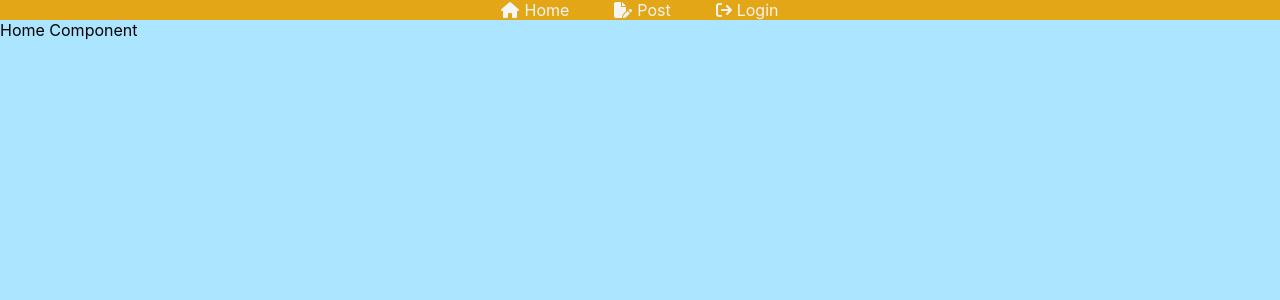
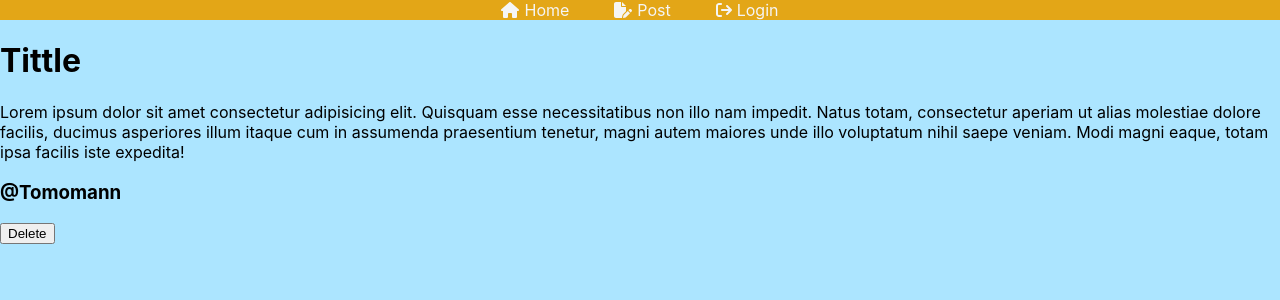
Before and after one commit to Tomoko-hub/blog-with-react-and-firebase, a React (Create React App) app: page / in a window 1280 px wide. Shown: the top 300 px of the page. Built offline with nearby package versions, Linux system fonts and the light colour scheme.

Commit message:
Edit HomeComponent

```diff
--- a/src/components/Home.jsx
+++ b/src/components/Home.jsx
@@ -2,8 +2,19 @@ import React from 'react';
 
 const Home = () => {
   return (
-    <div>
-      Home Component
+    <div className='homepage'>
+      <div className="postContents">
+        <div className="postHeader">
+          <h1>Tittle</h1>
+        </div>
+        <div className="postTextContainer">
+          Lorem ipsum dolor sit amet consectetur adipisicing elit. Quisquam esse necessitatibus non illo nam impedit. Natus totam, consectetur aperiam ut alias molestiae dolore facilis, ducimus asperiores illum itaque cum in assumenda praesentium tenetur, magni autem maiores unde illo voluptatum nihil saepe veniam. Modi magni eaque, totam ipsa facilis iste expedita!
+          <div className="nameAndDeleteButton">
+          <h3>@Tomomann</h3>
+          <button>Delete</button>
+          </div>
+        </div>
+      </div>
     </div>
   )
 }
```
